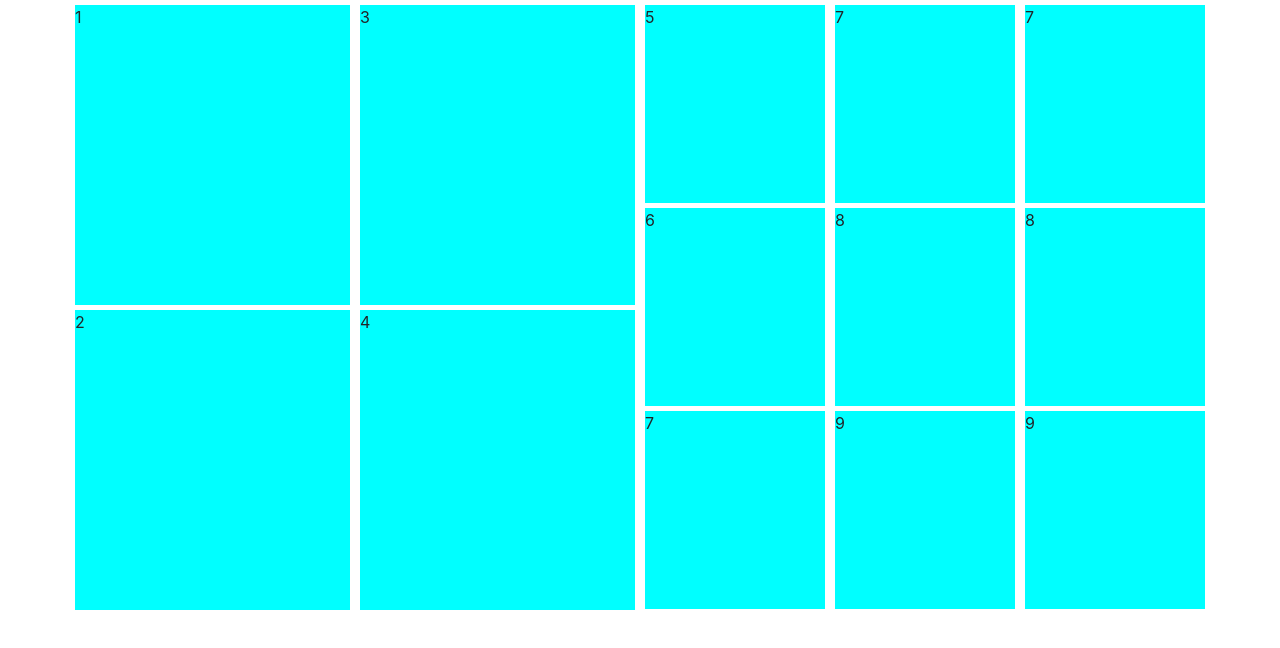
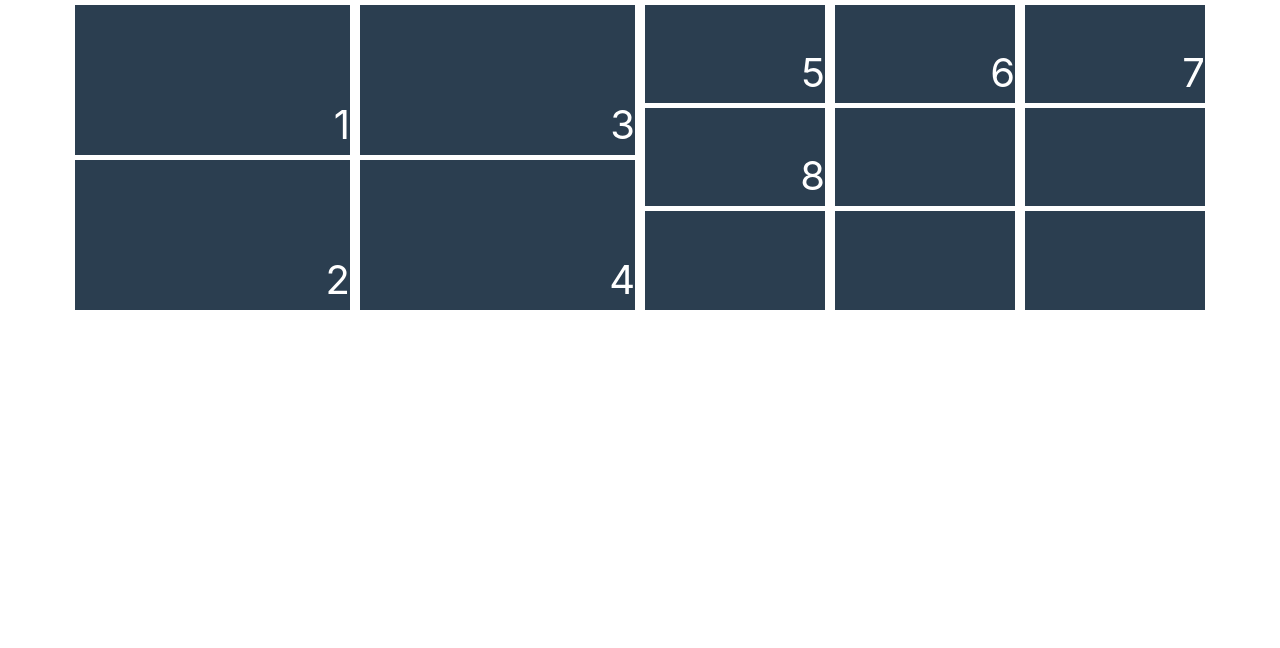
Before and after one commit to Nazarkon/Skillup_lessons, a plain HTML site: page Lesson8/Bootstrap_table/index.html in a window 1280 px wide. Drawn offline with nearby package versions, Linux system fonts and the light colour scheme.

Commit message:
Update bootstrap table

```diff
--- a/Lesson8/Bootstrap_table/css/style.css
+++ b/Lesson8/Bootstrap_table/css/style.css
@@ -1,11 +1,20 @@
 .main{
-    background-color: aqua;
-    height: 300px;
+    display: flex;
+    justify-content: flex-end;
+    align-items: flex-end;
+    background-color: #2b3e50;
+    height: 150px;
     margin: 5px;
+    font-size: 40px;
+    color:white;
 }
 .second{
-    background-color: aqua;
-    height: 198px;
-
+    display: flex;
+    justify-content: flex-end;
+    align-items: flex-end;
+    background-color:#2b3e50;
+    font-size: 40px;
+    height: 98.2px;
     margin:5px;
+    color: white;
 }
--- a/Lesson8/Bootstrap_table/index.html
+++ b/Lesson8/Bootstrap_table/index.html
@@ -23,18 +23,18 @@
             </div>
             <div class="col-2 col-sm-2 col-md-2 col-lg-2 col-xl-2 p-0">
                 <div class="second">5</div>
+                <div class="second">8</div>
+                <div class="second"></div>
+            </div>
+            <div class="col-2 col-sm-2 col-md-2 col-lg-2 col-xl-2 p-0">
                 <div class="second">6</div>
-                <div class="second">7</div>
+                <div class="second"></div>
+                <div class="second"></div>
             </div>
             <div class="col-2 col-sm-2 col-md-2 col-lg-2 col-xl-2 p-0">
                 <div class="second">7</div>
-                <div class="second">8</div>
-                <div class="second">9</div>
-            </div>
-            <div class="col-2 col-sm-2 col-md-2 col-lg-2 col-xl-2 p-0">
-                <div class="second">7</div>
-                <div class="second">8</div>
-                <div class="second">9</div>
+                <div class="second"></div>
+                <div class="second"></div>
             </div>
         </div>
     <script src="https://ajax.googleapis.com/ajax/libs/jquery/3.3.1/jquery.min.js"></script>
--- a/Lesson9/Task4/css/style.css
+++ b/Lesson9/Task4/css/style.css
@@ -1,7 +1,7 @@
 .block{
     margin-right:auto;
     margin-left: auto;
-    margin-top:50px;
+    margin-top:200px;
     width: 200px;
     height: 200px;
     background-color: blue;
```
